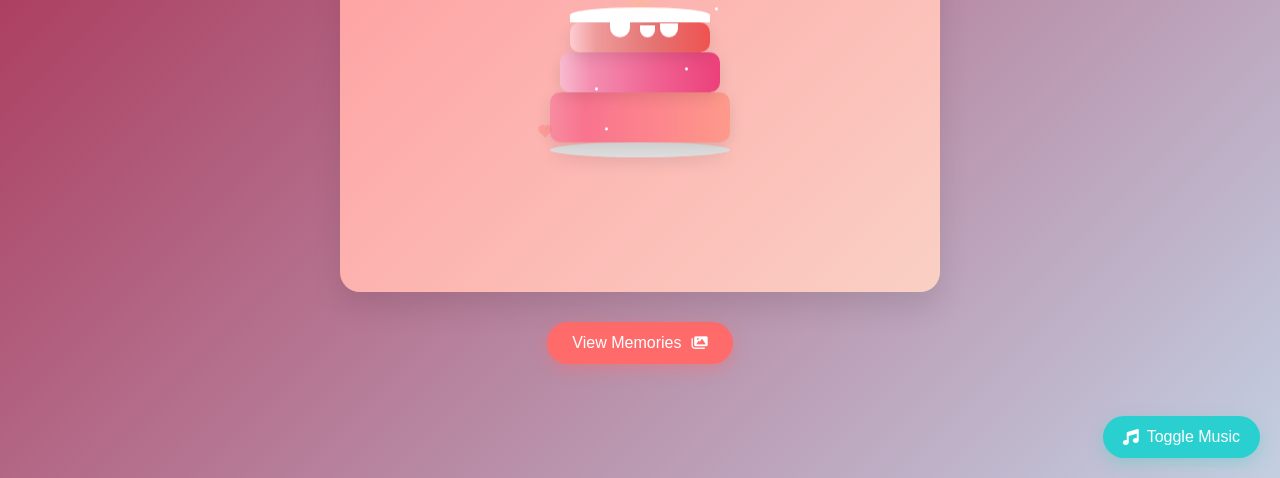
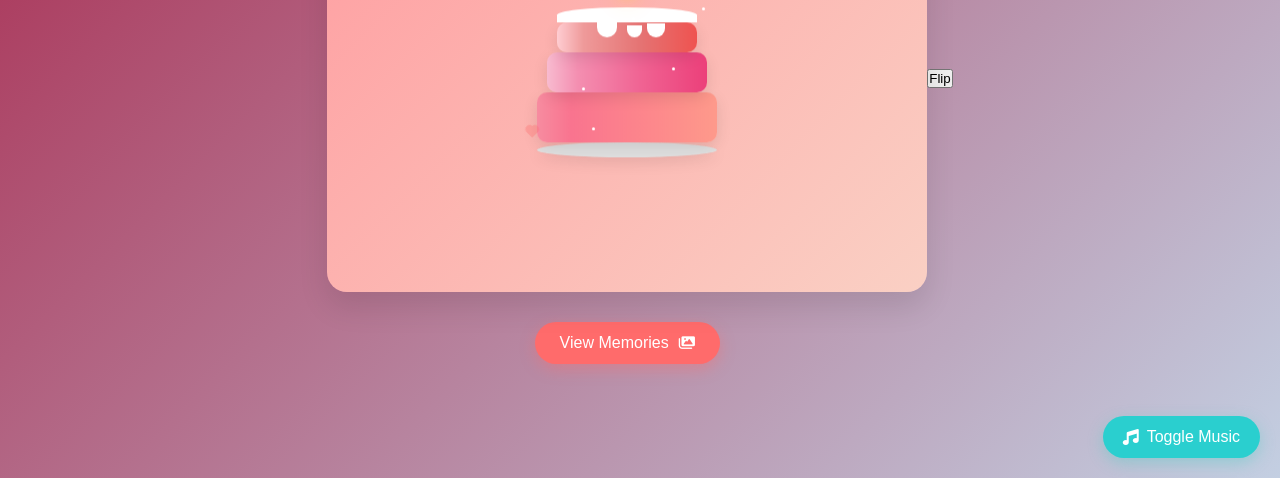
Before and after one commit to Bhoot57/birthday, a plain HTML site: page index.html in a window 1280 px wide. Shown: the part 322-800 px from the top of the page. Drawn offline with Linux system fonts and the light colour scheme.

Commit message:
Update index.html

```diff
--- a/index.html
+++ b/index.html
@@ -67,6 +67,11 @@ May your day be filled with joy, laughter, and unforgettable moments. Wishing yo
         <button id="gallery-btn" class="nav-btn">View Memories <i class="fas fa-images"></i></button>
     </div>
 
+    <div class="memory-card-controls">
+        <button class="flip-btn">Flip</button>
+    </div>
+
+
     <!-- Memory Gallery Section -->
     <div class="memory-gallery hidden">
         <div class="memory-cards-container">
@@ -74,6 +79,7 @@ May your day be filled with joy, laughter, and unforgettable moments. Wishing yo
         </div>
         <button id="back-btn" class="nav-btn"><i class="fas fa-arrow-left"></i> Back to Wishes</button>
     </div>
+
 
     <!-- Audio Elements -->
     <audio id="birthday-song" loop>
```
